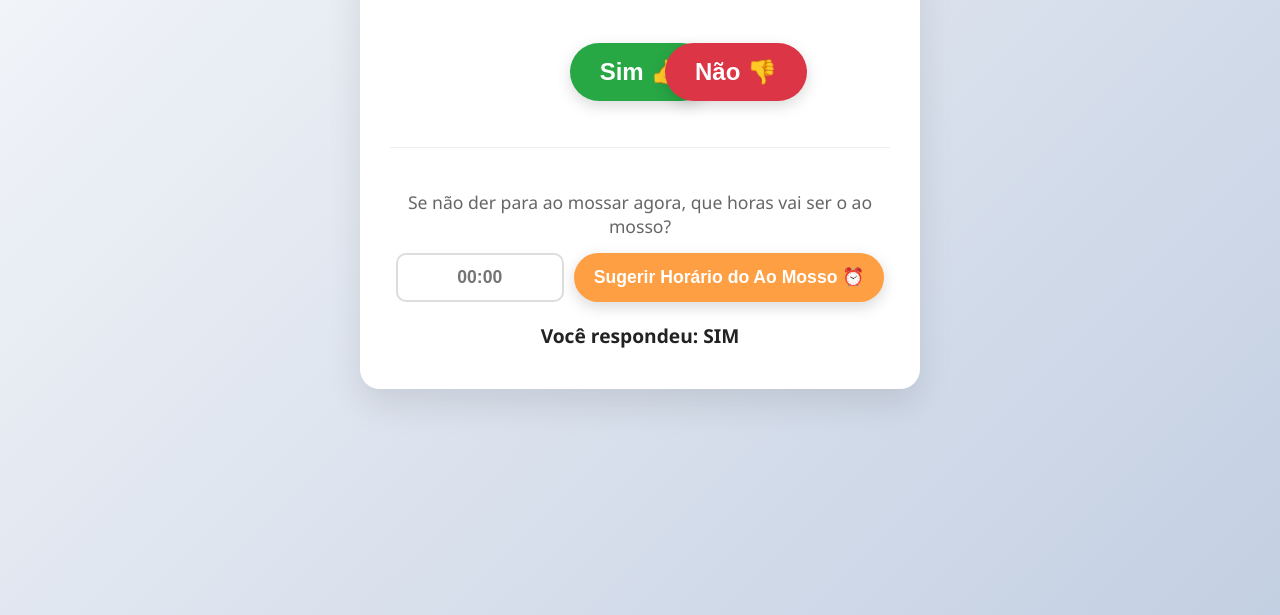
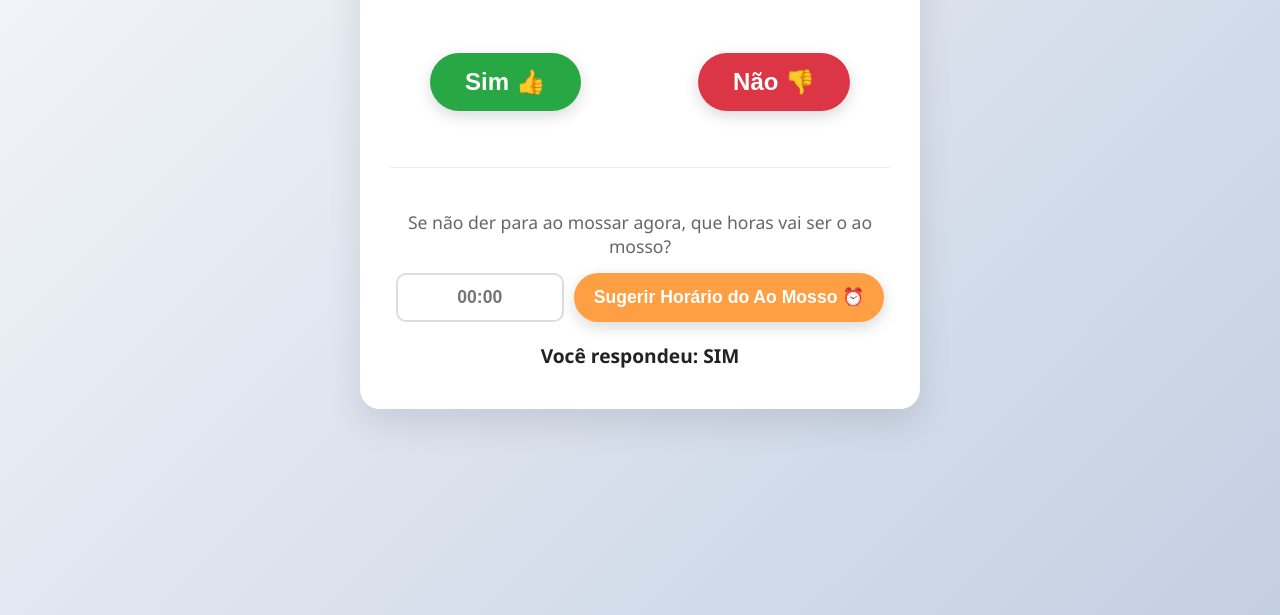
Before and after one commit to mlkdoshits/ao-mosso-atualizado, a website: page index.html in a window 1280 px wide. Both pictures are taken after a click on the button "Sim 👍". Shown: the part 185-800 px from the top of the page. Drawn offline with nearby package versions, Linux system fonts and the light colour scheme; no server answers.

Commit message:
index.html

```diff
--- a/index.html
+++ b/index.html
@@ -14,7 +14,7 @@
             background: linear-gradient(135deg, #f5f7fa 0%, #c3cfe2 100%);
             min-height: 100vh;
             box-sizing: border-box;
-            user-select: none; /* Evita que ele selecione o texto sem querer ao tentar clicar rápido */
+            user-select: none;
         }
         .card {
             background: white;
@@ -30,18 +30,21 @@
             color: #333;
             margin-bottom: 30px;
         }
+
+        /* CORREÇÃO DO CONTAINER: Organiza os botões em linha com espaçamento seguro */
         .btn-container {
             display: flex;
             justify-content: center;
-            gap: 20px;
+            align-items: center;
+            gap: 30px;
             margin-bottom: 30px;
-            height: 90px;
-            align-items: center;
+            height: 110px; /* Aumentado para dar mais área livre para o botão fugir */
             position: relative;
         }
+
         button {
             font-size: 1.5rem;
-            padding: 15px 30px;
+            padding: 15px 35px;
             cursor: pointer;
             border: none;
             border-radius: 50px;
@@ -53,12 +56,13 @@
         .sim { background: #28a745; }
         .sim:hover { transform: scale(1.1); background: #218838; }
 
+        /* CORREÇÃO DO BOTÃO NÃO: Inicializa em posição absoluta calculada para o lado direito, sem esmagar o botão Sim */
         .nao {
             background: #dc3545;
             position: absolute;
-            left: 55%;
-            transition: all 0.15s ease-out; /* Deixa o movimento de fuga mais fluido e rápido */
-            touch-action: none; /* Bloqueia gestos padrões do celular para a fuga ser imediata */
+            right: 40px; /* Garante início na ponta direita */
+            transition: all 0.12s cubic-bezier(0.25, 0.46, 0.45, 0.94);
+            touch-action: none;
         }
 
         .sugestao-container {
@@ -98,14 +102,16 @@
         <h1>Já pode ao mossar? 🍽️</h1>
 
         <div class="btn-container" id="area-botoes">
-            <button class="sim" onclick="enviar('SIM')">Sim 👍</button>
+            <!-- Forçado o botão Sim a ficar alinhado à esquerda para nunca cruzar caminhos no início -->
+            <div style="position: absolute; left: 40px;">
+                <button class="sim" onclick="enviar('SIM')">Sim 👍</button>
+            </div>
             <button class="nao" id="btn-nao" onclick="enviar('NAO')">Não 👎</button>
         </div>
 
         <div class="sugestao-container">
             <p>Se não der para ao mossar agora, que horas vai ser o ao mosso?</p>
             <div class="input-group">
-                <!-- Mudado para aceitar apenas formato de horário e máscara automática -->
                 <input type="text" id="horario-input" placeholder="00:00" maxlength="5">
                 <button class="btn-relogio" onclick="enviarHorario()">Sugerir Horário do Ao Mosso ⏰</button>
             </div>
@@ -120,61 +126,67 @@
         const areaBotoes = document.getElementById('area-botoes');
         const horarioInput = document.getElementById('horario-input');
 
-        // VALIDAÇÃO DO CAMPO DE HORA: Força formato 00:00 e remove letras
         horarioInput.addEventListener('input', (e) => {
-            let valor = e.target.value.replace(/\D/g, ""); // Remove tudo que não for número
-
+            let valor = e.target.value.replace(/\D/g, "");
             if (valor.length > 2) {
                 valor = valor.substring(0, 2) + ":" + valor.substring(2, 4);
             }
-
             e.target.value = valor;
         });
 
-        // FUNÇÃO DE FUGA DO BOTÃO NÃO
         function fugirDoAmigo(evento) {
-            // Evita que o clique aconteça no celular
             if(evento) evento.preventDefault();
 
+            // Área limite total do container interno para o botão deslizar livremente
             const larguraContainer = areaBotoes.offsetWidth - btnNao.offsetWidth;
             const alturaContainer = areaBotoes.offsetHeight - btnNao.offsetHeight;
 
-            // Gera posições totalmente aleatórias dentro do bloco
+            // Sorteia uma posição horizontal na tela
             let novoX = Math.random() * larguraContainer;
 
-            // Garante que o botão mude de posição de forma drástica para ele não conseguir clicar de jeito nenhum
-            if (Math.abs(novoX - parseFloat(btnNao.style.left || 0)) < 100) {
-                novoX = (novoX + 150) % larguraContainer;
+            // Sorteia uma posição vertical dentro da caixinha (para o botão subir e descer também!)
+            let novoY = Math.random() * alturaContainer;
+
+            // CORREÇÃO: Garante que o botão Não NUNCA vá para cima do botão Sim (lado esquerdo fixo)
+            // Se o sorteio mandar o botão para perto da esquerda (área do botão Sim), joga ele de volta para a direita
+            if (novoX < 160) {
+                novoX = 160 + (Math.random() * (larguraContainer - 160));
             }
 
+            // Remove a propriedade 'right' inicial para dar controle total ao 'left' do JavaScript
+            btnNao.style.right = 'auto';
             btnNao.style.left = novoX + 'px';
+            btnNao.style.top = novoY + 'px';
         }
 
-        // Detecta aproximação do mouse (Computador)
         btnNao.addEventListener('mouseover', fugirDoAmigo);
-        // Detecta a intenção de clique (Computador avançado)
         btnNao.addEventListener('pointerdown', fugirDoAmigo);
-        // Detecta o início do toque do dedo na tela (Celular)
         btnNao.addEventListener('touchstart', fugirDoAmigo);
 
         function enviar(resposta) {
             socket.emit('resposta', resposta);
             document.getElementById('status').innerText = "Você respondeu: " + resposta;
-            btnNao.style.left = '55%';
+            resgatarBotaoNao();
         }
 
         function enviarHorario() {
             const hora = horarioInput.value.trim();
-
-            // Validação simples para conferir se ele preencheu o horário completo antes de enviar
             if(hora.length === 5) {
                 socket.emit('resposta', 'HORARIO:' + hora);
                 document.getElementById('status').innerText = "Horário do ao mosso enviado!";
                 horarioInput.value = '';
+                resgatarBotaoNao();
             } else {
                 document.getElementById('status').innerText = "Insira o horário completo (Ex: 12:30)!";
             }
         }
+
+        // Reseta o botão para o canto direito padrão com segurança
+        function resgatarBotaoNao() {
+            btnNao.style.left = 'auto';
+            btnNao.style.top = 'auto';
+            btnNao.style.right = '40px';
+        }
     </script>
 </body>
 </html>
```
